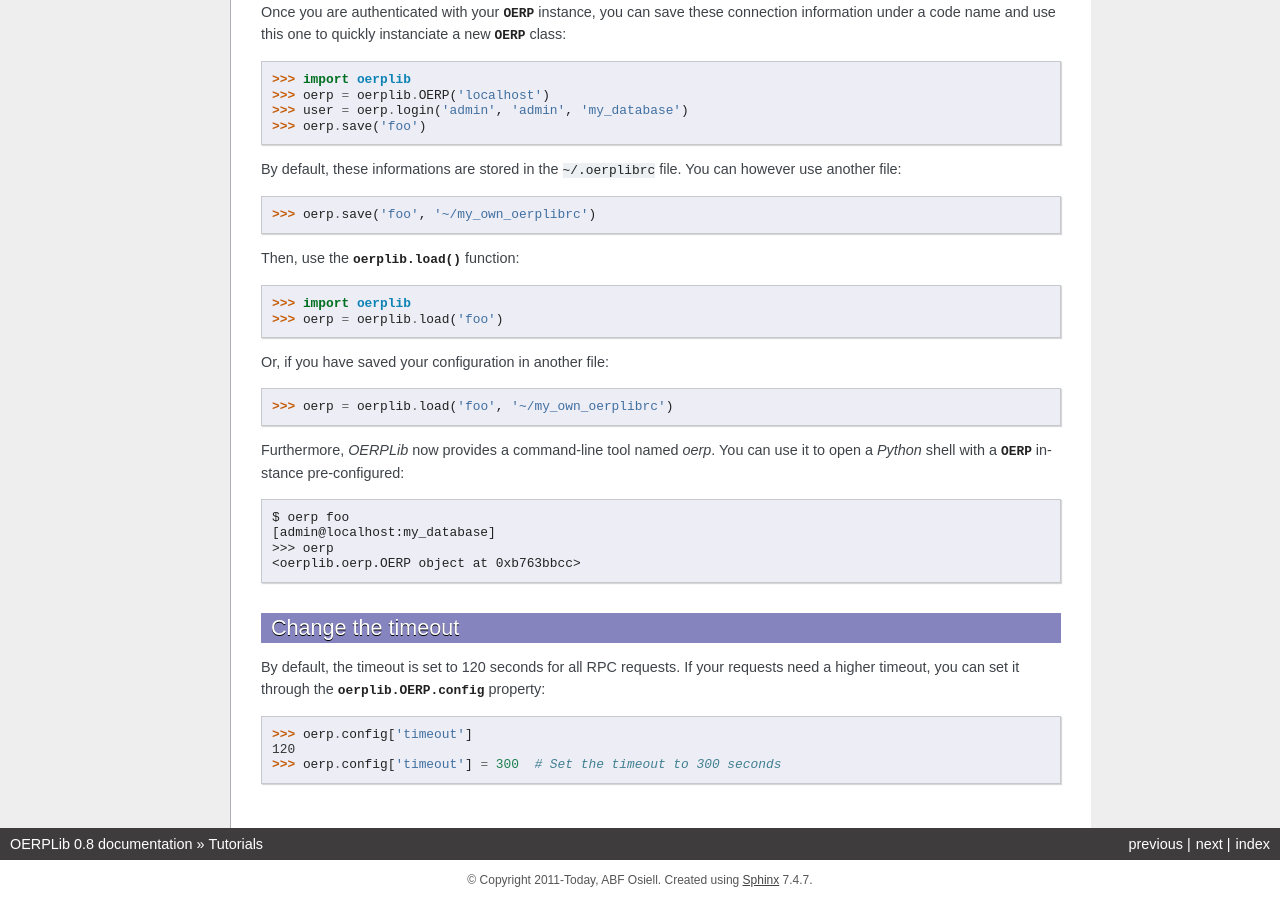
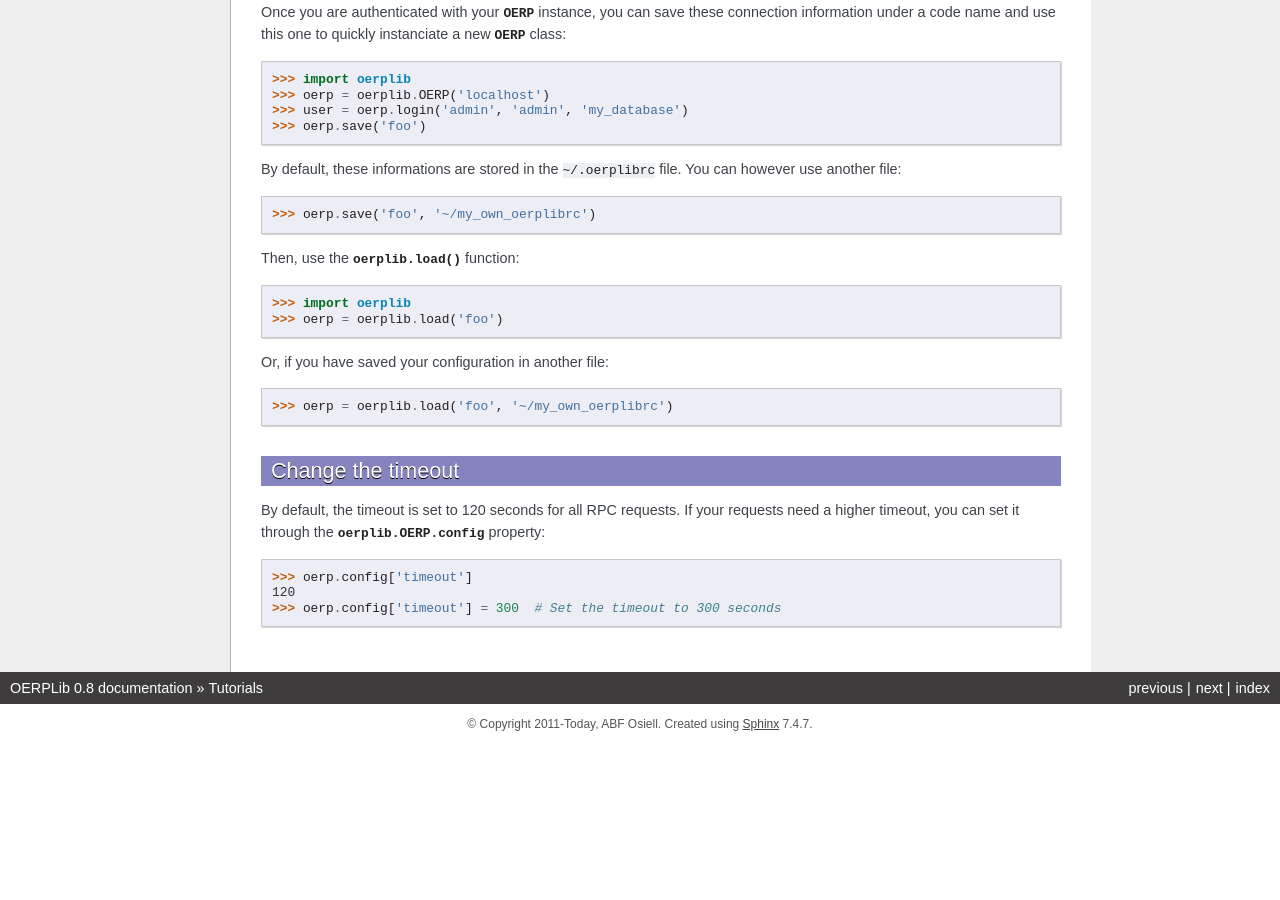
Before and after one commit to osiell/oerplib, a Sphinx documentation site: the page built from doc/source/tutorials.rst, in a window 1280 px wide and 900 px high, scrolled down 6037 px. Built offline with Sphinx 7.4.7, drawn with Linux system fonts in a browser that asks for light colours; after the commit the page ends 6781 px from its top, so only the background shows below that.

Commit message:
'bin/oerp' tool updated

```diff
--- a/doc/source/tutorials.rst
+++ b/doc/source/tutorials.rst
@@ -373,16 +373,6 @@
 
     >>> oerp = oerplib.load('foo', '~/my_own_oerplibrc')
 
-Furthermore, `OERPLib` now provides a command-line tool named `oerp`. You can
-use it to open a `Python` shell with a :class:`OERP <oerplib.OERP>` instance
-pre-configured::
-
-    $ oerp foo
-    [admin@localhost:my_database]
-    >>> oerp
-    <oerplib.oerp.OERP object at 0xb763bbcc>
-
-
 Change the timeout
 ------------------
 
```
Also changed, not shown: 1 other file.
